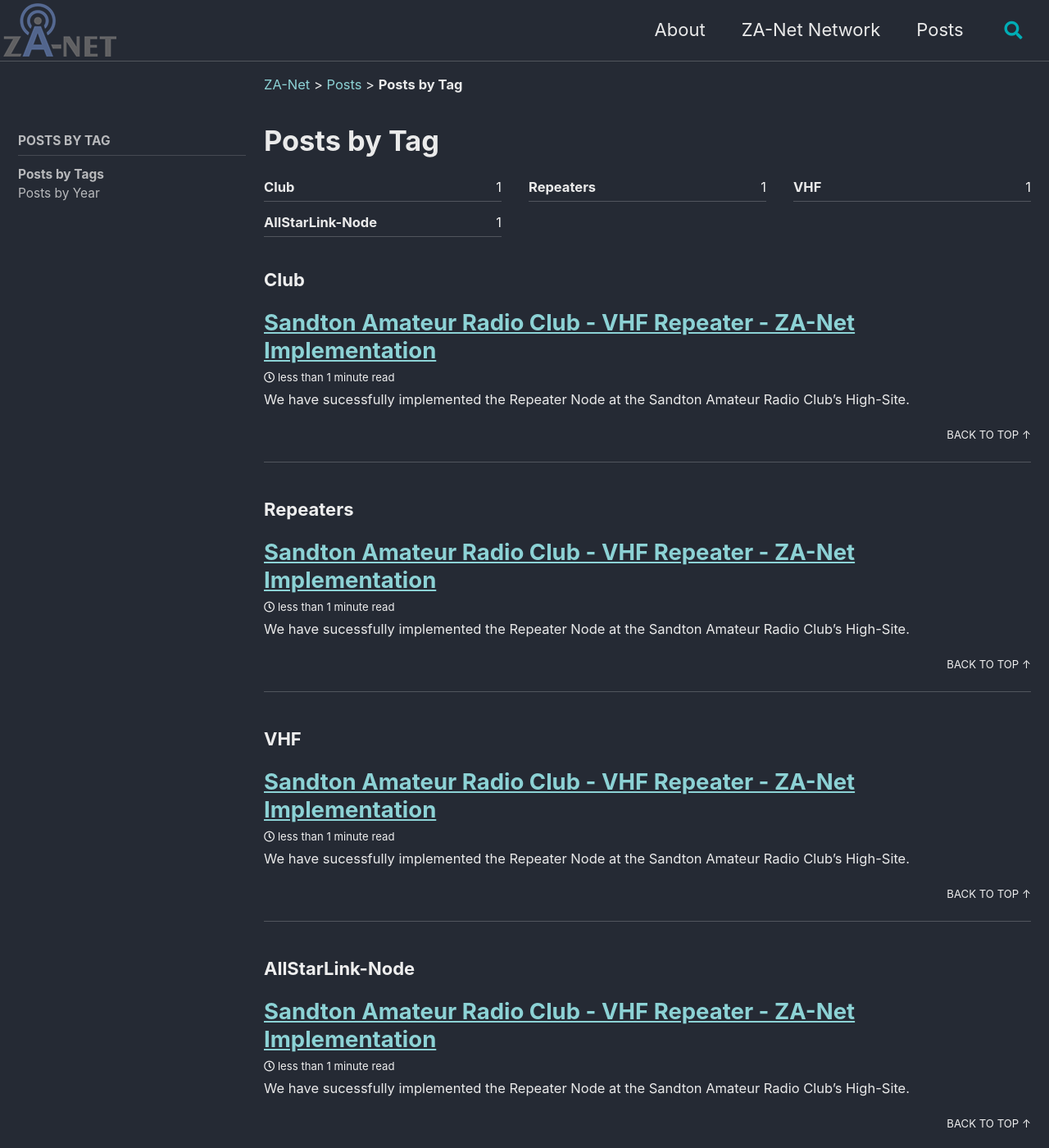
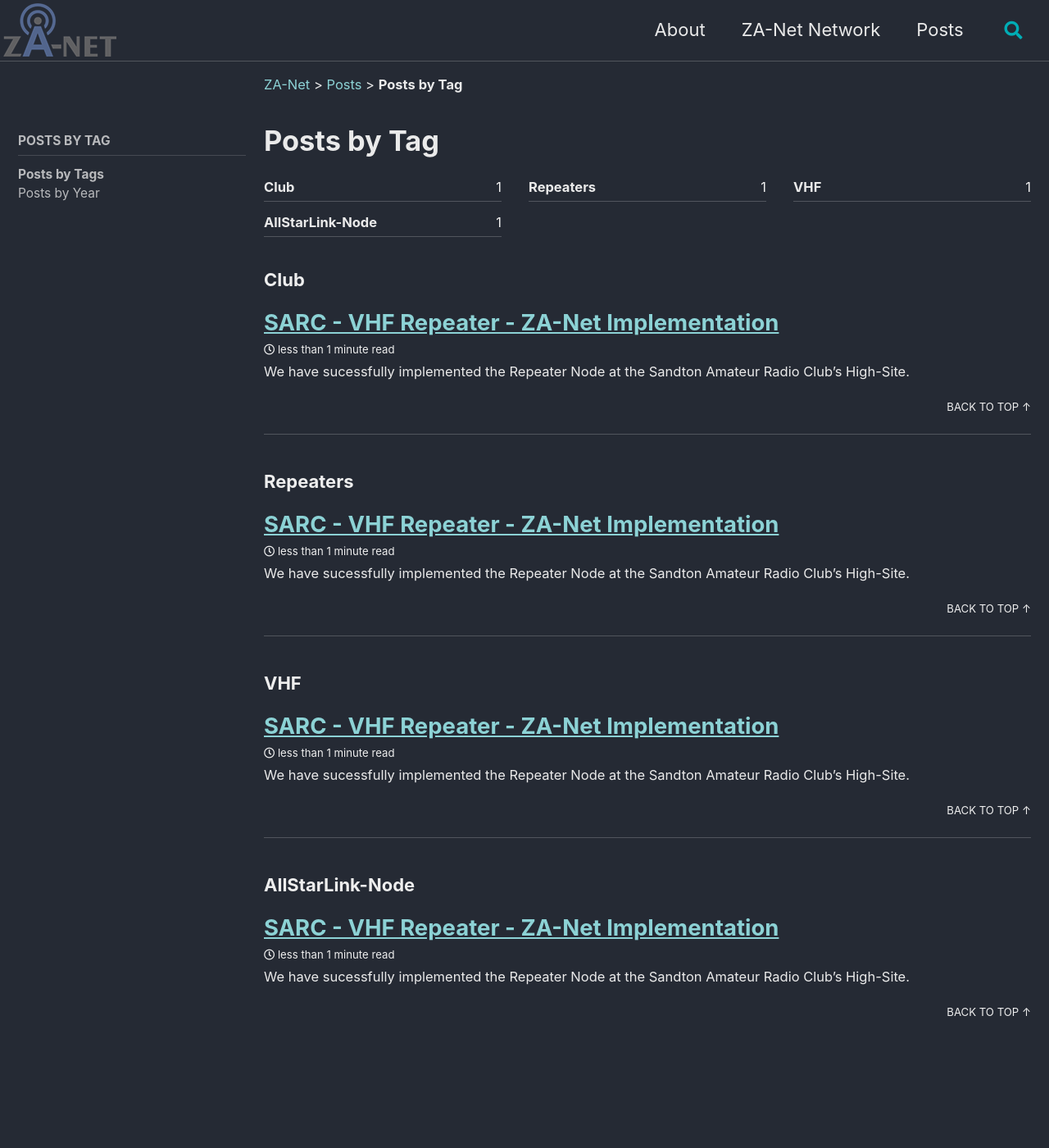
Before and after one commit to za-net/za-net.github.io, a Jekyll site: the page built from _pages/tag-archive.md, in a window 1280 px wide and 1400 px high. Shown: the whole window at 82% size. Built offline with Jekyll 4.4.1, drawn with Linux system fonts in a browser that asks for light colours; cached includes are drawn as plain includes.

Commit message:
ZS6STN Post

```diff
--- a/_posts/2021-08-05-SARC-Repeaters.md
+++ b/_posts/2021-08-05-SARC-Repeaters.md
@@ -1,5 +1,5 @@
 ---
-title: Sandton Amateur Radio Club - VHF Repeater - ZA-Net Implementation
+title: SARC - VHF Repeater - ZA-Net Implementation
 layout: tag
 author: justin
 date: 2024-02-10
```
